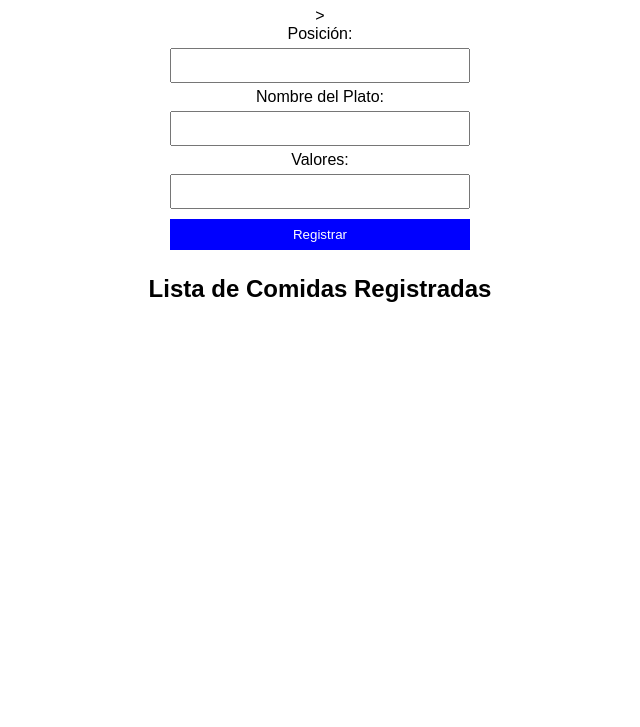
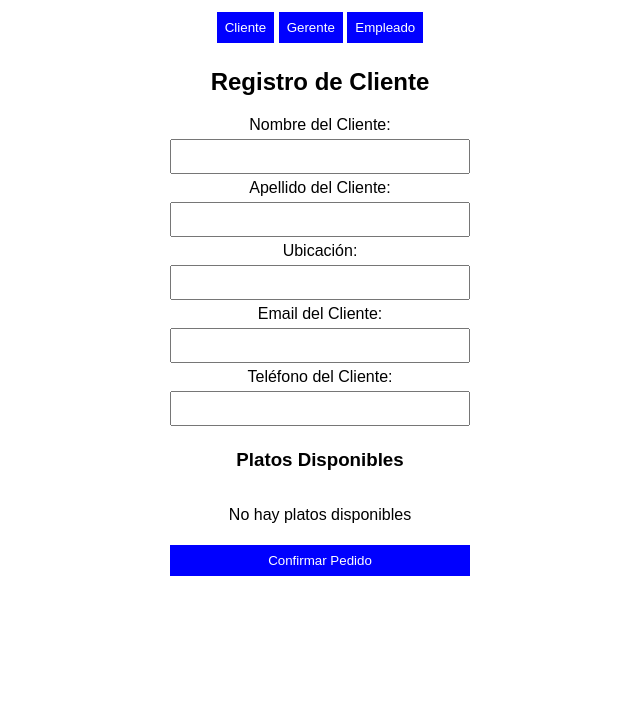
Before and after one commit to MiguelQuiton/Proyecto-sprint, a website: page public/index.html in a window 1280 px wide. Shown: the part 73-800 px from the top of the page, without its empty margins (320-960 px from the left). Drawn offline with Linux system fonts and the light colour scheme; no server answers.

Commit message:
commit Reemplace el formulario de registro de comidas por un menú de roles y vista Cliente
- Se eliminó el formulario original de registro de comidas.
- Se agregó un menú principal con tres botones: Cliente, Gerente y Empleado.
- Se incluyó una nueva sección (vista) para el rol de Cliente que contiene el formulario para ingresar:
  - Nombre del Cliente
  - Apellido del Cliente
  - Ubicación del Cliente
  - Email del Cliente
  - Teléfono del Cliente
- La vista de Cliente también incluye un espacio reservado para el menú de platos

```diff
--- a/public/index.html
+++ b/public/index.html
@@ -1,30 +1,49 @@
 <!DOCTYPE html>
 <html lang="es">
 <head>
-    <meta charset="UTF-8">
-    <meta name="viewport" content="width=device-width, initial-scale=1.0">
-    <title>Registro de Comidas</title>
-    <link rel="stylesheet" href="styles.css">
+  <meta charset="UTF-8" />
+  <meta name="viewport" content="width=device-width, initial-scale=1.0"/>
+  <title>Escoge tu Rol</title>
+  <link rel="stylesheet" href="styles.css">
 </head>
 <body>
-    <h1>Registro de Comidas</h1>
-    <!--Registro de formulario de registros de platos y de Clientes para pósterior hola fabio prueba-->>
-    <form id="formulario">
-        <label for="posicion">Posición:</label>
-        <input type="number" id="posicion" required>
+  <!-- Menú principal con los botones de roles -->
+  <div id="menuPrincipal">
+    <h1>Escoge tu Rol</h1>
+    <button id="btnCliente">Cliente</button>
+    <button id="btnGerente">Gerente</button>
+    <button id="btnEmpleado">Empleado</button>
+  </div>
 
-        <label for="nombre">Nombre del Plato:</label>
-        <input type="text" id="nombre" required>
+  <!-- Vista para el cliente (inicialmente oculta) -->
+  <div id="clienteView" class="hidden">
+    <h2>Registro de Cliente</h2>
+    <form id="formCliente">
+      <label for="nombreCliente">Nombre del Cliente:</label>
+      <input type="text" id="nombreCliente" required>
 
-        <label for="valor">Valores:</label>
-        <input type="number" id="valor" required>
+      <label for="apellidoCliente">Apellido del Cliente:</label>
+      <input type="text" id="apellidoCliente" required>
 
-        <button type="submit">Registrar</button>
+      <label for="ubicacionCliente">Ubicación:</label>
+      <input type="text" id="ubicacionCliente" required>
+
+      <label for="emailCliente">Email del Cliente:</label>
+      <input type="email" id="emailCliente" required>
+
+      <label for="telefonoCliente">Teléfono del Cliente:</label>
+      <input type="text" id="telefonoCliente" required>
+
+      <h3>Platos Disponibles</h3>
+      <!-- Área para mostrar los platos (placeholder por ahora) -->
+      <div id="platosArea">
+        <p>No hay platos disponibles</p>
+      </div>
+
+      <button type="submit">Confirmar Pedido</button>
     </form>
+  </div>
 
-    <h2>Lista de Comidas Registradas</h2>
-    <ul id="lista-comidas"></ul>
-
-    <script src="script.js"></script>
+  <script src="script.js"></script>
 </body>
 </html>
```
